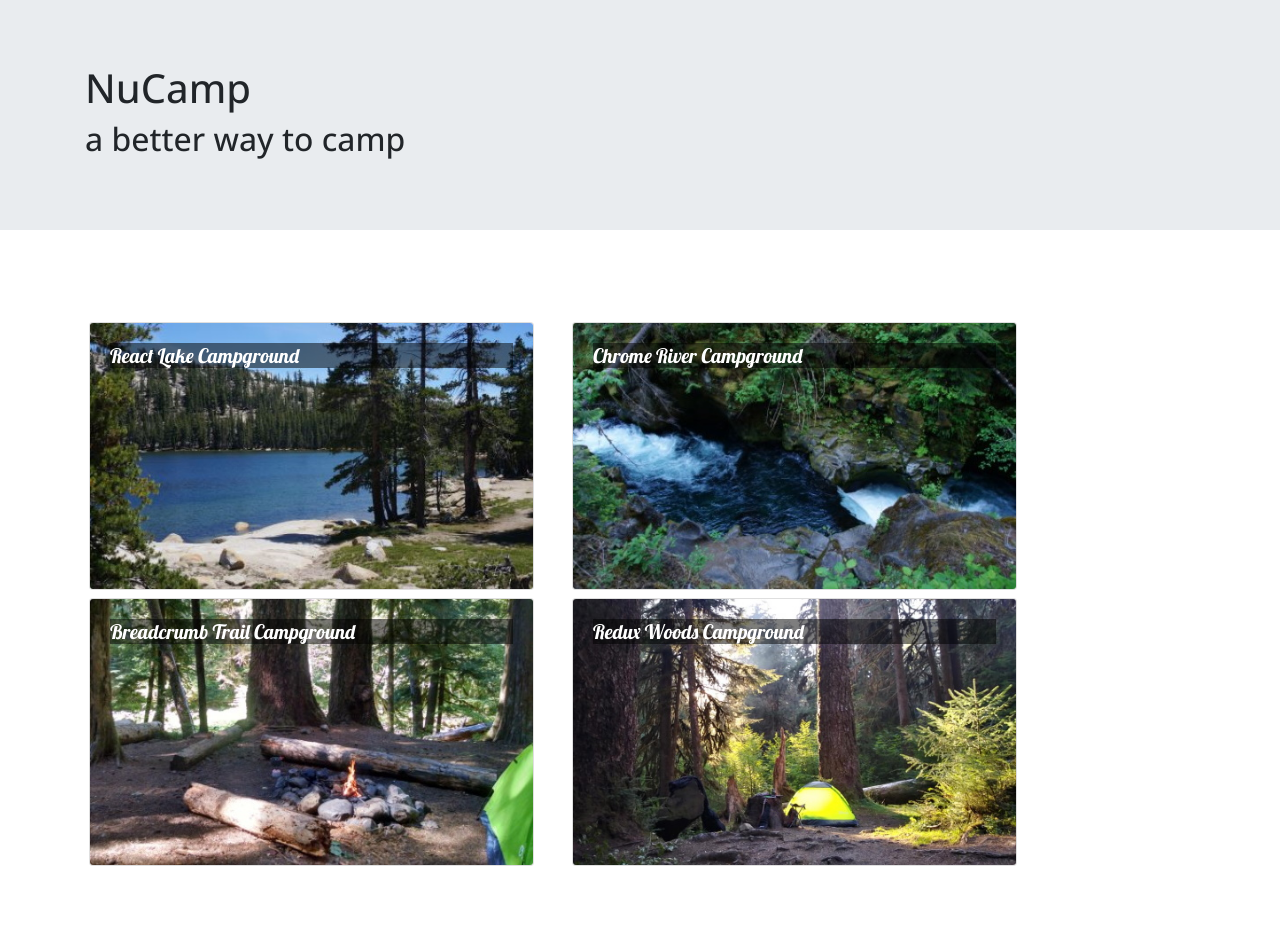
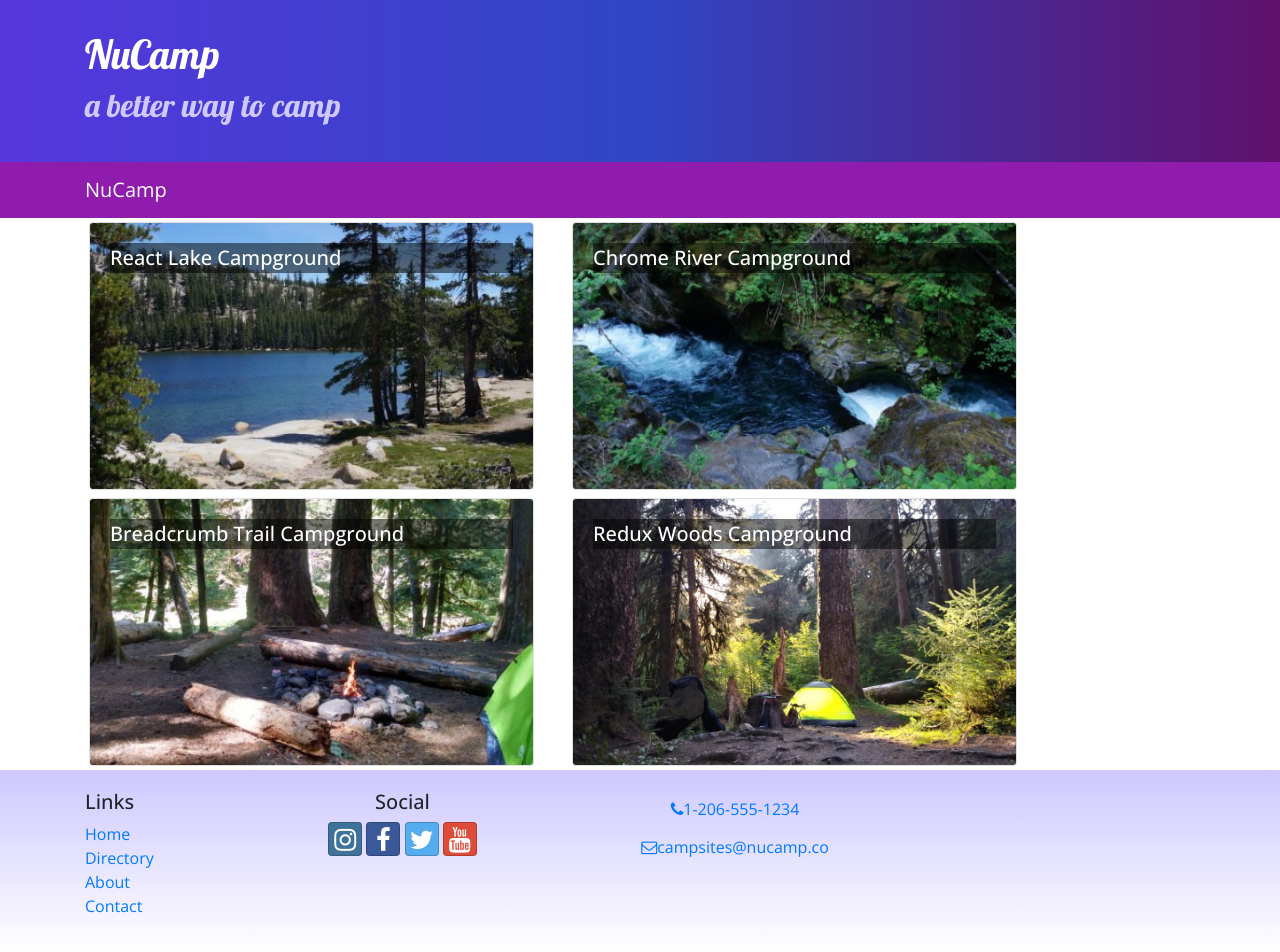
Before and after one commit to andymcadams-dev/nucampsite-react, a React (Create React App) app: page / in a window 1280 px wide. Before the commit the page ends 870 px from the top, so only its background shows below. Built offline with nearby package versions, Linux system fonts and the light colour scheme.

Commit message:
Header and Footer

```diff
--- a/src/App.css
+++ b/src/App.css
@@ -2,11 +2,46 @@
   font-family: "Open Sans", sans-serif;
 }
 
-.card-title{
-  font: 500 1.25rem "Lobster", cursive;
+h1, h2, h3, .card-body>.card-title {
+  font-family: "Lobster", cursive;
+}
+
+.card-title {
+  font-weight: 500;
+  font-size: 1.25rem;
+}
+
+h2 {
+  color: #3046C5;
 }
 
 .card-img-overlay .card-title {
   color: white;
   background-color: rgba(0, 0, 0, 0.5);
 }
+
+.row-content {
+  padding: 50px 0;
+  border-bottom: 1px ridge;
+  min-height: 200px;
+}
+
+.site-footer {
+  background-image: linear-gradient(#CEC8FF, white);
+  padding: 20px 0;
+}
+
+.jumbotron {
+  margin: 0;
+  padding: 30px;
+  background-image: linear-gradient(to right, #5637DD, #3046C5, #60106B);
+  color: white;
+}
+
+.jumbotron h2 {
+  color: #CEC8FF;
+}
+
+.navbar-dark {
+  background-color: #901CAD;
+}
--- a/src/components/MainComponent.js
+++ b/src/components/MainComponent.js
@@ -24,6 +24,7 @@
               <Header />
               <Directory campsites={this.state.campsites} onClick={campsiteId => this.onCampsiteSelect(campsiteId)}/>
               <CampsiteInfo campsite={this.state.campsites.filter(campsite => campsite.id === this.state.selectedCampsite)[0]}/>
+              <Footer />
           </div>
       );
   }
```
